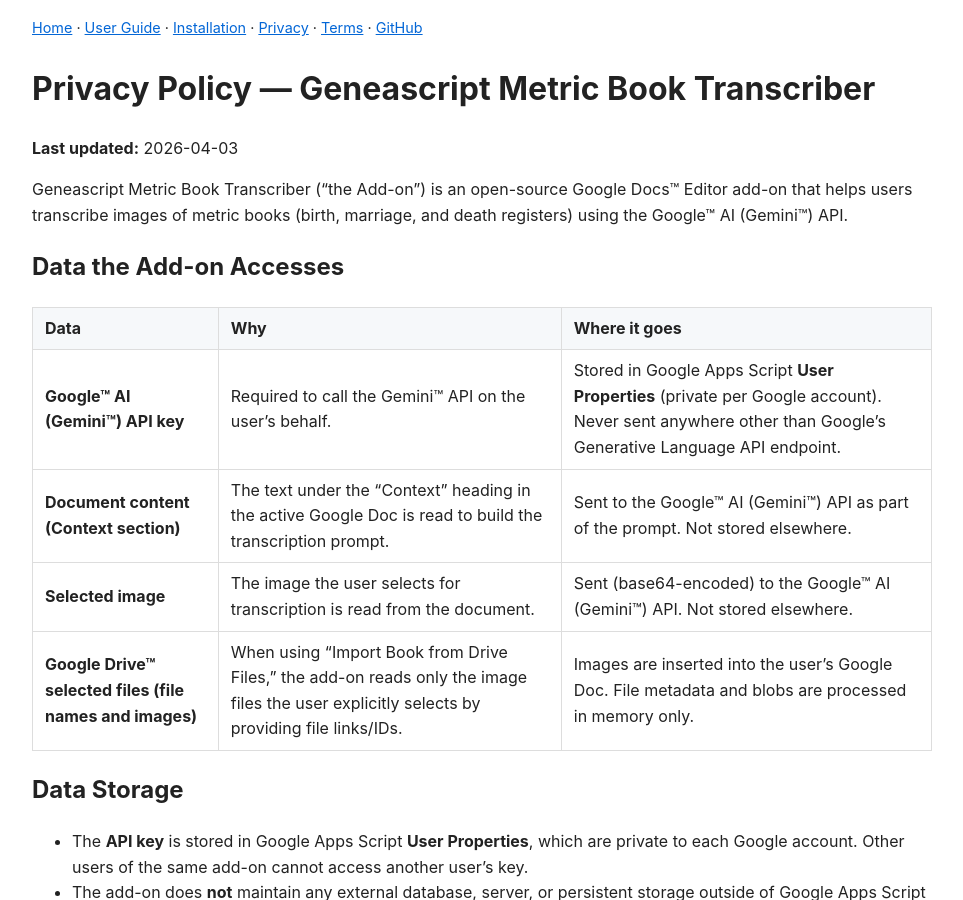
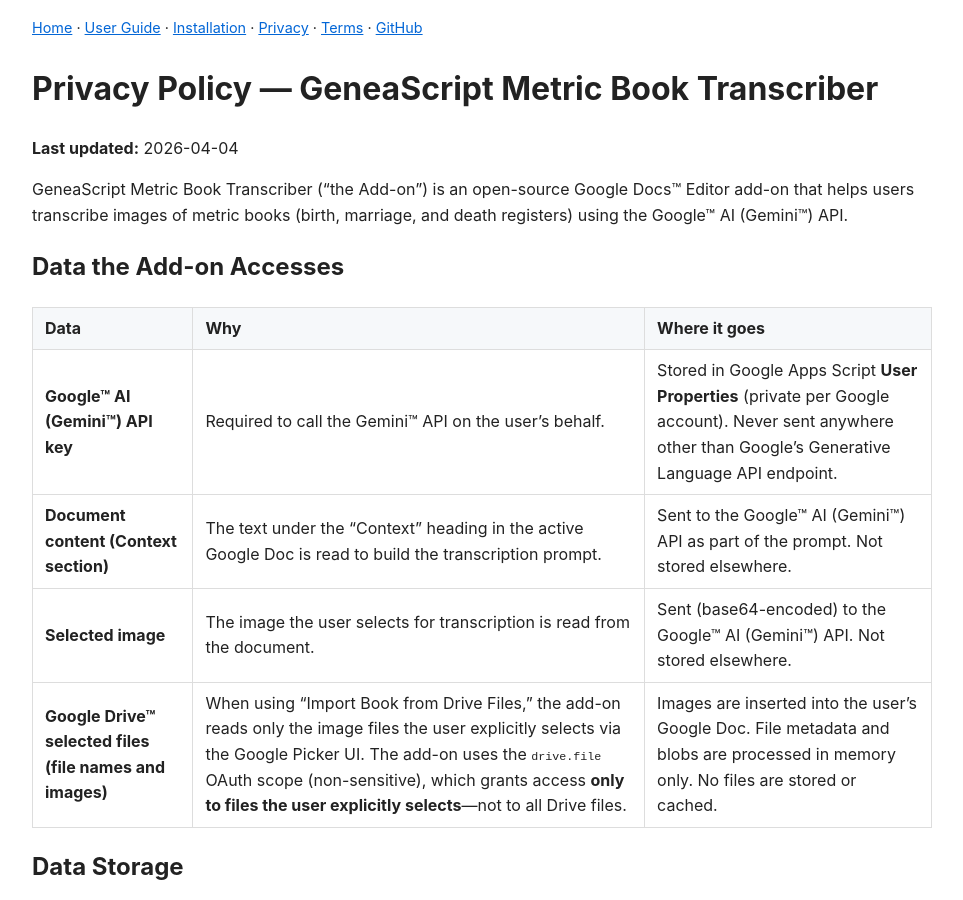
Before and after one commit to dekochka/geneascript-gdoc-addon, a Jekyll site: the page built from docs/PRIVACY_POLICY.md, in a window 1280 px wide and 900 px high. Shown: the whole window, without its empty margins (158-1121 px from the left). Built offline with Jekyll 4.4.1, drawn with Linux system fonts in a browser that asks for light colours; our own code applies the rules of GitHub Pages for plain Markdown files.

Commit message:
docs: update Privacy Policy for OAuth verification
Update privacy policy per Google OAuth verification requirements:

Changes:
- Update branding: Geneascript → GeneaScript
- Update last modified date: 2026-04-03 → 2026-04-04
- Clarify Drive file access: Document drive.file scope (non-sensitive)
  and explicit user selection via Google Picker UI
- Emphasize: Add-on only accesses files user explicitly selects

Data Protection section already present (added in v0.9.0):
- Encryption in transit (HTTPS/TLS)
- Encryption at rest (Google platform security)
- Access controls (per-user User Properties)
- Data minimization (only user-requested data)
- No external persistence
- User-controlled deletion and retention

Addresses Google's requirements:
1. ✅ Data protection mechanisms for sensitive data
2. ✅ drive.file scope migration documented

Privacy Policy URL: https://geneascript.com/PRIVACY_POLICY.html

```diff
--- a/docs/PRIVACY_POLICY.md
+++ b/docs/PRIVACY_POLICY.md
@@ -1,11 +1,11 @@
 ---
 layout: default
 ---
-# Privacy Policy — Geneascript Metric Book Transcriber
+# Privacy Policy — GeneaScript Metric Book Transcriber
 
-**Last updated:** 2026-04-03
+**Last updated:** 2026-04-04
 
-Geneascript Metric Book Transcriber ("the Add-on") is an open-source Google Docs™ Editor add-on that helps users transcribe images of metric books (birth, marriage, and death registers) using the Google™ AI (Gemini™) API.
+GeneaScript Metric Book Transcriber ("the Add-on") is an open-source Google Docs™ Editor add-on that helps users transcribe images of metric books (birth, marriage, and death registers) using the Google™ AI (Gemini™) API.
 
 ## Data the Add-on Accesses
 
@@ -14,7 +14,7 @@
 | **Google™ AI (Gemini™) API key** | Required to call the Gemini™ API on the user's behalf. | Stored in Google Apps Script **User Properties** (private per Google account). Never sent anywhere other than Google's Generative Language API endpoint. |
 | **Document content (Context section)** | The text under the "Context" heading in the active Google Doc is read to build the transcription prompt. | Sent to the Google™ AI (Gemini™) API as part of the prompt. Not stored elsewhere. |
 | **Selected image** | The image the user selects for transcription is read from the document. | Sent (base64-encoded) to the Google™ AI (Gemini™) API. Not stored elsewhere. |
-| **Google Drive™ selected files (file names and images)** | When using "Import Book from Drive Files," the add-on reads only the image files the user explicitly selects by providing file links/IDs. | Images are inserted into the user's Google Doc. File metadata and blobs are processed in memory only. |
+| **Google Drive™ selected files (file names and images)** | When using "Import Book from Drive Files," the add-on reads only the image files the user explicitly selects via the Google Picker UI. The add-on uses the `drive.file` OAuth scope (non-sensitive), which grants access **only to files the user explicitly selects**—not to all Drive files. | Images are inserted into the user's Google Doc. File metadata and blobs are processed in memory only. No files are stored or cached. |
 
 ## Data Storage
 
```
